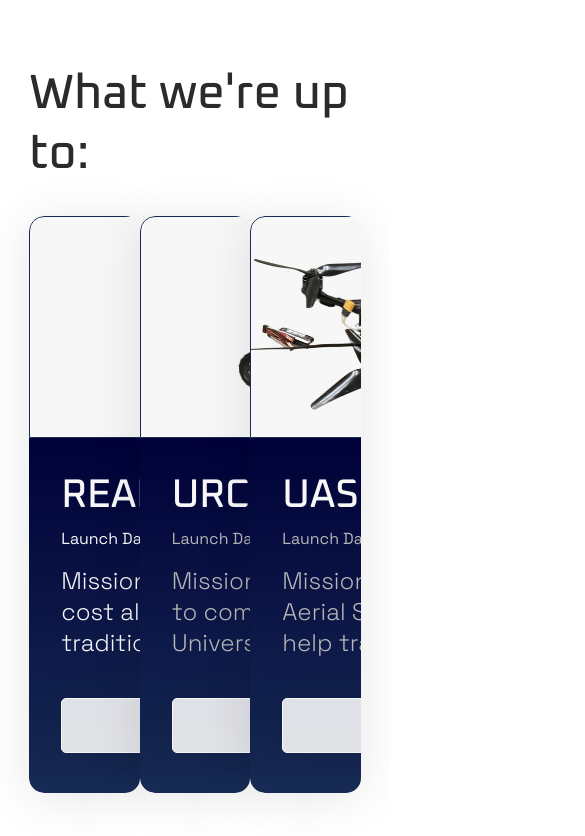
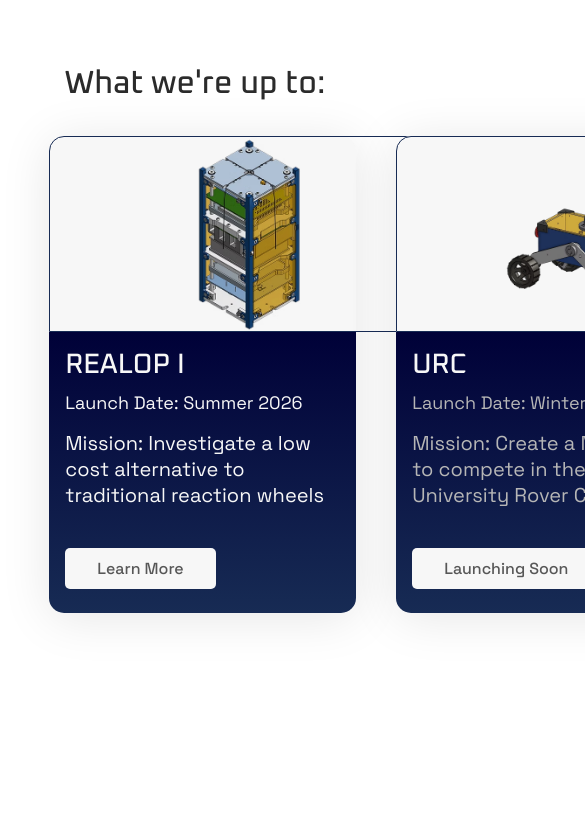
Before and after one commit to include-davis/sss, a Next.js app: page /test in a window 390 px wide. Shown: the top 836 px of the page, 585 px wide, since content can reach past the window. Built offline with nearby package versions, Linux system fonts and the light colour scheme.

Commit message:
cleaned, responsiveness, empty link

```diff
--- a/app/(pages)/_components/whatWereUpTo/whatWereUpTo.jsx
+++ b/app/(pages)/_components/whatWereUpTo/whatWereUpTo.jsx
@@ -7,21 +7,24 @@ export default function WhatWereUpTo() {
       date: "Summer 2026",
       mission: "Investigate a low cost alternative to traditional reaction wheels",
       buttonText: "Learn More",
-      img: "/REALOPI.png"
+      img: "/REALOPI.png",
+      link: ""
     },
     {
       title: "URC",
       date: "Winter 2027",
       mission: "Create a Mars Rover to compete in the 2027 University Rover Challenge",
       buttonText: "Launching Soon",
-      img: "/URC.png"
+      img: "/URC.png",
+      link: ""
     },
     {
       title: "UAS",
       date: "ongoing project",
       mission: "Create Unmanned Aerial Systems for URC and help train the ROTC",
       buttonText: "Launching Soon",
-      img: "/UAS.png"
+      img: "/UAS.png",
+      link: ""
     }
   ];
 
@@ -39,8 +42,9 @@ export default function WhatWereUpTo() {
               <h2 className={styles.projectTitle}>{project.title}</h2>
               <p className={styles.launchDate}>Launch Date: {project.date}</p>
               <p className={styles.missionText}>Mission: {project.mission}</p>
-              <a href={project.type === 'dynamic' ? "#" : undefined}
-              className={`${styles.button} ${styles[project.type]}`}>
+              <a href={project.link}
+              className={`${styles.button} ${styles[project.type]}`}
+              >
                 {project.buttonText}
               </a>
             </div>
--- a/app/(pages)/_components/whatWereUpTo/whatWereUpTo.module.scss
+++ b/app/(pages)/_components/whatWereUpTo/whatWereUpTo.module.scss
@@ -1,3 +1,5 @@
+@use "@/app/(pages)/_globals/mixins.scss";
+
 .container {
   width: 85%;
   margin: 0 auto;
@@ -11,24 +13,43 @@
   color: var(--off-black);
   font-family: Oxanium;
   font-size: 3rem;
-  font-style: normal;
   font-weight: 500;
-  line-height: normal;
+  @include mixins.phone{
+    align-self: stretch;
+    color: var(--off-black);
+    text-align: center;
+    font-family: Oxanium;
+    font-size: 2rem;
+    }
 }
 
 .cardsContainer {
   display: flex;
   justify-content: space-between;
-  width: 100%;
+  display: flex;
+  @include mixins.phone{
+    width: 24.5625rem;
+    padding: 0 1.25rem;
+    align-items: center;
+    gap: 2.5rem;
+}
+
 }
 
 .card {
   background-color: var(--off-white);
   border-radius: 0.9375rem;
-  overflow: hidden;
   display: flex;
   flex-direction: column;
   box-shadow: 0 5px 50px 0 rgba(0, 0, 0, 0.10);
+  @include mixins.phone{
+    display: flex;
+    width: 19.1875rem;
+    height: auto;
+    flex-direction: column;
+    align-items: flex-start;
+    flex-shrink: 0;
+  }
 }
 
 .card:first-child {
@@ -44,80 +65,87 @@
 .cardHeader {
   height: 13.875rem;
   width: 25rem;
-}
-
-.cardHeader img {
+  img {
     height: 100%;
     width: 100%;
     object-fit: scale-down;
-  align-self: stretch;
     border-radius: 0.9375rem 0.9375rem 0 0;
     border: 0.0625rem solid var(--space-blue);
   }
-
+  @include mixins.phone{
+    height: 12.25rem;
+    flex-shrink: 0;
+  }
+}
 
 .cardBody {
   display: flex;
+  flex-direction: column;
   height: 22.1875rem;
   width: 25rem;
   padding: 2rem;
-  flex-direction: column;
-  justify-content: flex-start;
-  align-items: flex-start;
   border-radius: 0 0 0.9375rem 0.9375rem;
   background: var(--Blue-Gradient, linear-gradient(180deg, var(--midnight) 0%, var(--space-blue) 100%));
 
-
+  @include mixins.phone{
+    padding: 1rem 1rem 1.5rem 1rem;
+    width: 100%;
+    height: auto;
+  }
   .projectTitle {
     color: var(--off-white);
     font-family: Oxanium;
     font-size: 2.5rem;
-    font-style: normal;
     font-weight: 500;
-    line-height: normal;
     margin-bottom: 0.5rem;
+    @include mixins.phone{
+      font-size: 1.75rem;
+    }
   }
 
   .launchDate {
     color: var(--light-gray);
     font-family: "Space Grotesk";
     font-size: 1rem;
-    font-style: normal;
+    margin-bottom: 1rem;
+    @include mixins.phone{
+      font-size: 1.125rem;
       font-weight: 400;
-    line-height: normal;
-    margin-bottom: 1rem;
+    }
   }
 
   .missionText {
     color: var(--light-gray);
     font-family: "Space Grotesk";
     font-size: 1.5rem;
-    font-style: normal;
     font-weight: 300;
-    line-height: normal;
     margin-bottom: 2.5rem;
+    @include mixins.phone{
+      font-size: 1.25rem;
+      font-weight: 400;
+    }
   }
 
   .button {
-    display: flex;
-    padding: 1rem 0.625rem;
-    align-self: stretch;
-    justify-content: center;
-    align-items: center;
     border-radius: 0.3125rem;
-    border: 0.5px solid var(--off-white);
-    box-shadow: 0 5px 50px 0 rgba(0, 0, 0, 0.10);
-    background: rgb(from var(--off-white) r g b / 0.9);
-    gap: 0.625rem;
-    flex-shrink: 0;
+    background: var(--off-white);
+    padding: 1rem 4rem;
+    align-self: flex-start;
+    cursor: pointer;
 
+    // text
     color: var(--gray);
     font-family: "Space Grotesk";
     font-size: 1rem;
-    font-style: normal;
     font-weight: 500;
-    line-height: normal;
     text-decoration: none;
+    &:hover {
+      background: var(--off-white);
+      filter: brightness(0.85);
     }
-
+    @include mixins.phone{
+      padding: 0.625rem 2rem;
+      gap: 0.625rem;
     }
+}
+}
```
Lines whose indentation alone changed are shown as unchanged.
